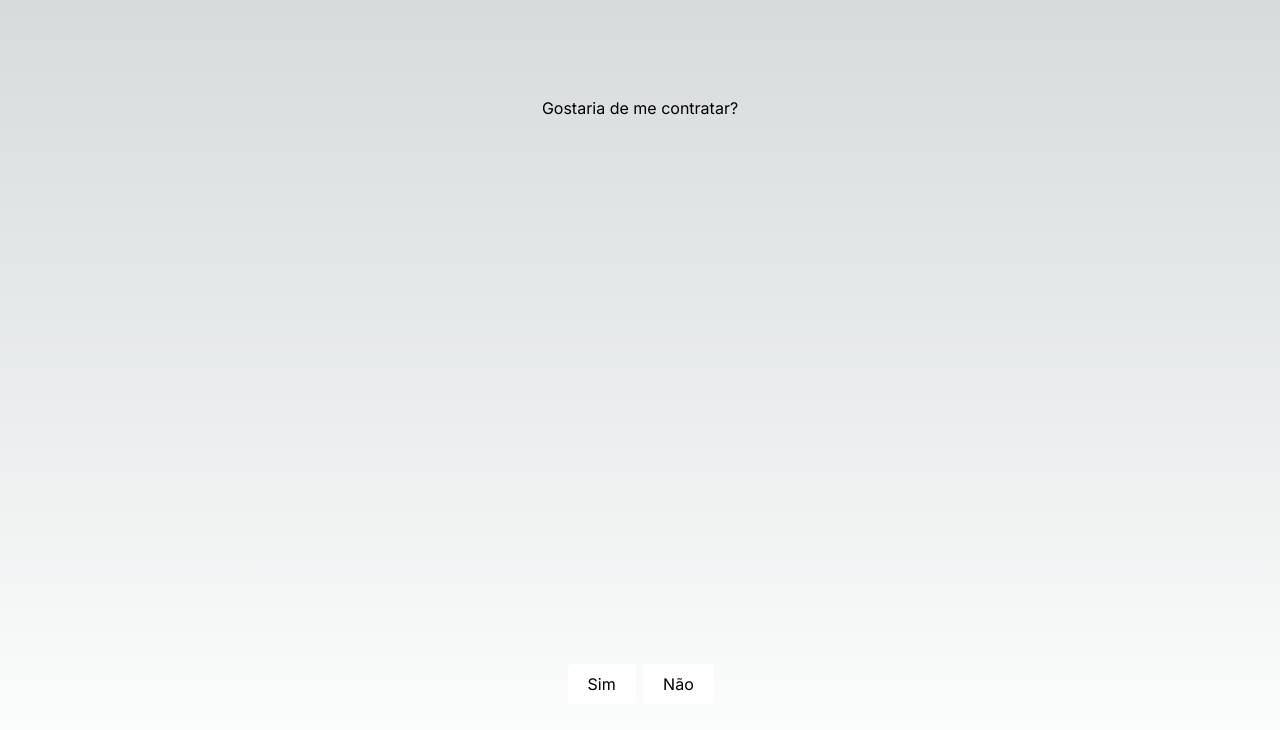
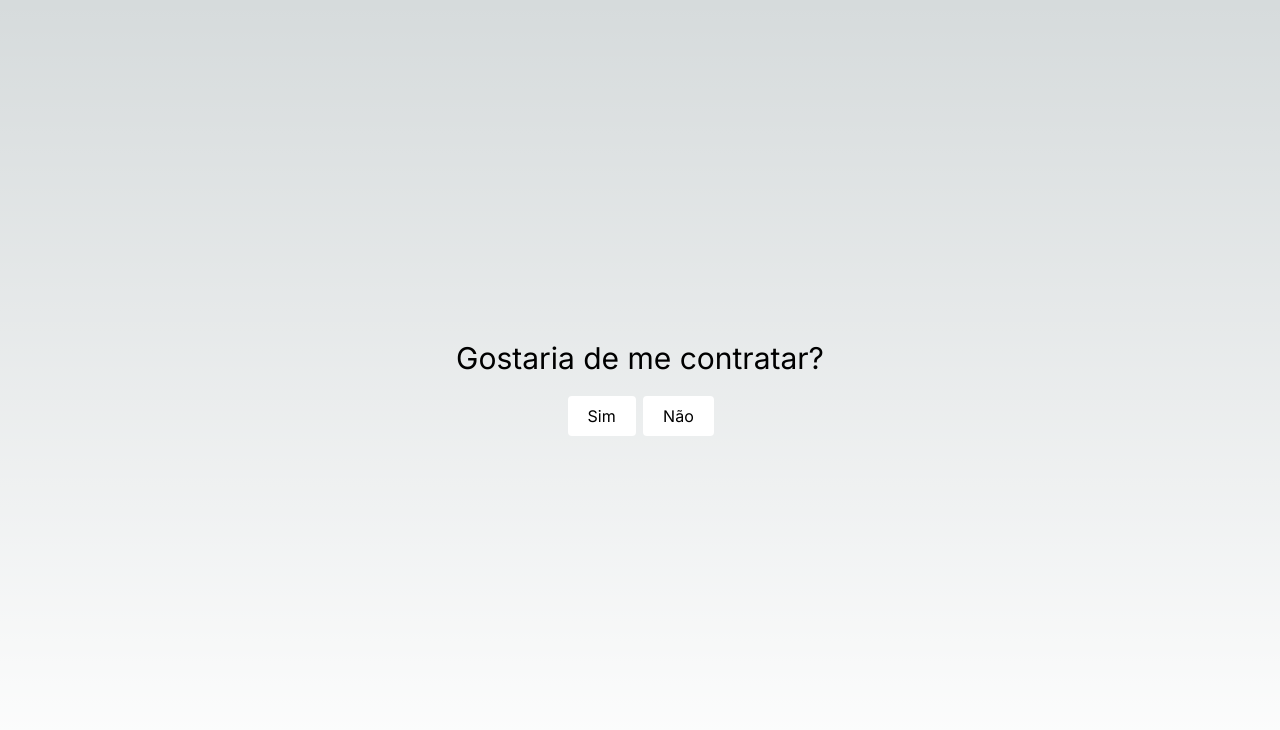
Before and after one commit to kennedysmartins/me-contrate, a Next.js app: page / in a window 1280 px wide. Shown: the top 730 px of the page. Built offline with nearby package versions, Linux system fonts and the light colour scheme.

Commit message:
fix main page & global style

```diff
--- a/src/app/globals.css
+++ b/src/app/globals.css
@@ -24,4 +24,5 @@ body {
       rgb(var(--background-end-rgb))
     )
     rgb(var(--background-start-rgb));
+    -webkit-tap-highlight-color: transparent;
 }
--- a/src/app/page.tsx
+++ b/src/app/page.tsx
@@ -1,13 +1,19 @@
-import React from 'react';
-import MainButton from '@/components/MainButton';
+import React from "react";
+import MainButton from "@/components/MainButton";
 
 export default function Home() {
   return (
-    <main className="flex min-h-screen flex-col items-center justify-between py-24 px-10">
-      <h1 className="flex flex-nowrap">Gostaria de me contratar?</h1>
+    <main
+    className="flex flex-col items-center py-[40dvh] px-10 h-[100dvh]"
+    >
+      <div className="flex items-center justify-center">
+        <h1 className="text-3xl py-5">
+          Gostaria de me contratar?
+        </h1>
+      </div>
       <div className="flex gap-2">
-        <MainButton move={false} title={'Sim'} />
-        <MainButton move={true} title={'Não'} />
+        <MainButton move={false} title={"Sim"} />
+        <MainButton move={true} title={"Não"} />
       </div>
     </main>
   );
```
